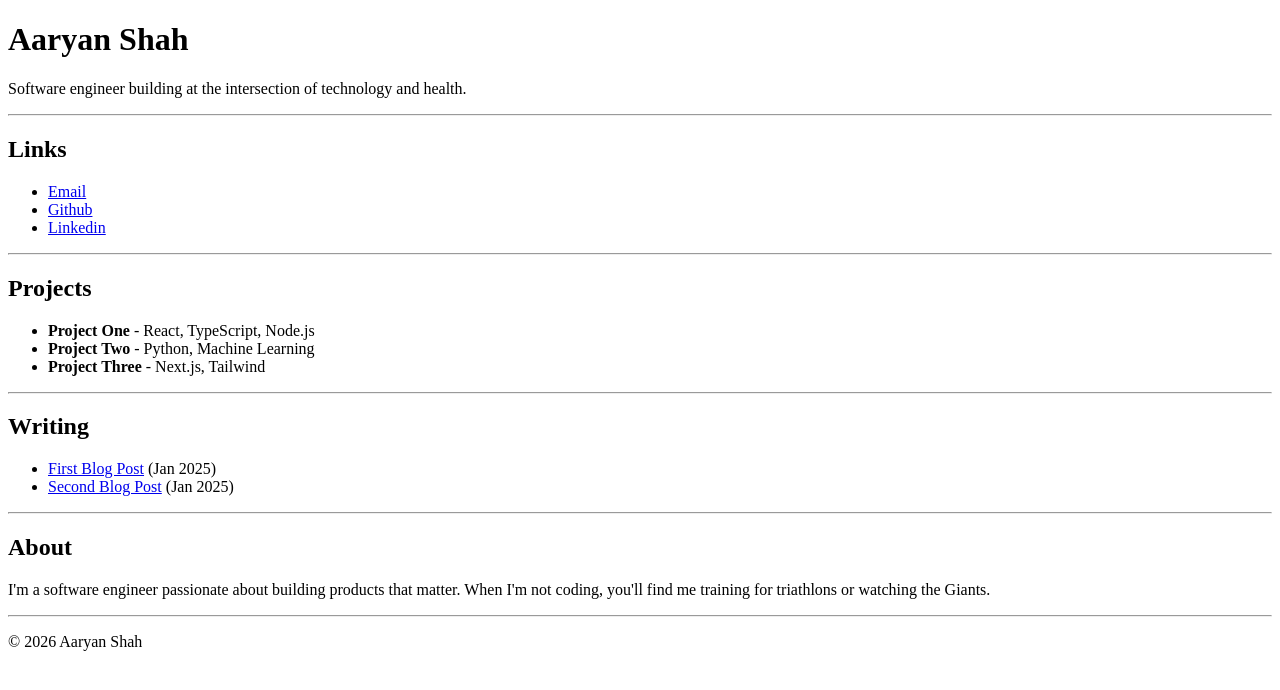
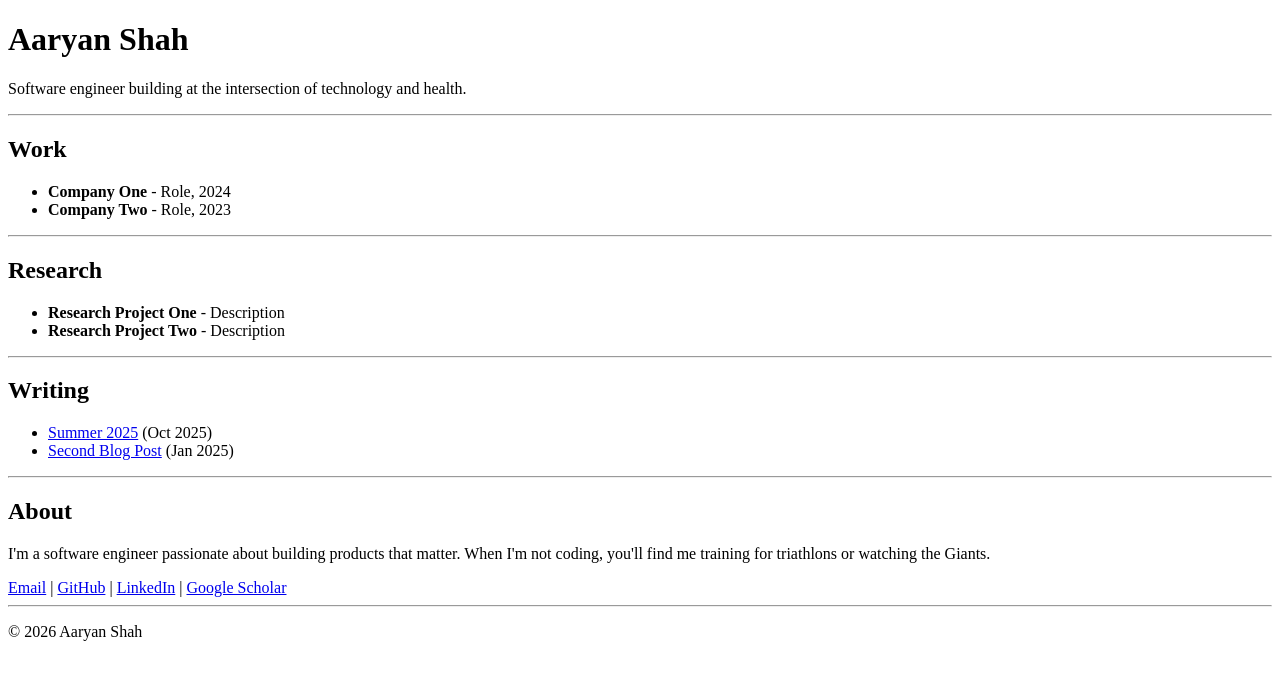
Before and after one commit to aaryanxshah/aaryanxshah.github.io, a Next.js app: page / in a window 1280 px wide. Shown: the top 690 px of the page. Built offline with nearby package versions, Linux system fonts and the light colour scheme.

Commit message:
restructure homepage

```diff
--- a/src/app/page.tsx
+++ b/src/app/page.tsx
@@ -6,27 +6,25 @@ export default function Home() {
 
       <hr />
 
-      <h2>Links</h2>
+      <h2>Work</h2>
       <ul>
-        <li><a href="mailto:aaryans@stanford.edu">Email</a></li>
-        <li><a href="https://github.com/aaryanxshah">Github</a></li>
-        <li><a href="https://linkedin.com/in/aaryanxshah">Linkedin</a></li>
+        <li><strong>Company One</strong> - Role, 2024</li>
+        <li><strong>Company Two</strong> - Role, 2023</li>
       </ul>
 
       <hr />
 
-      <h2>Projects</h2>
+      <h2>Research</h2>
       <ul>
-        <li><strong>Project One</strong> - React, TypeScript, Node.js</li>
-        <li><strong>Project Two</strong> - Python, Machine Learning</li>
-        <li><strong>Project Three</strong> - Next.js, Tailwind</li>
+        <li><strong>Research Project One</strong> - Description</li>
+        <li><strong>Research Project Two</strong> - Description</li>
       </ul>
 
       <hr />
 
       <h2>Writing</h2>
       <ul>
-        <li><a href="/first-post">First Blog Post</a> (Jan 2025)</li>
+        <li><a href="/first-post">Summer 2025</a> (Oct 2025)</li>
         <li><a href="/second-post">Second Blog Post</a> (Jan 2025)</li>
       </ul>
 
@@ -37,6 +35,7 @@ export default function Home() {
         I'm a software engineer passionate about building products that matter.
         When I'm not coding, you'll find me training for triathlons or watching the Giants.
       </p>
+      <a href="mailto:aaryans@stanford.edu">Email</a> | <a href="https://github.com/aaryanxshah">GitHub</a> | <a href="https://linkedin.com/in/aaryanxshah">LinkedIn</a> | <a href="https://scholar.google.com/citations?user=sfw7ATcAAAAJ&hl=en&oi=ao">Google Scholar</a>
 
       <hr />
 
```
